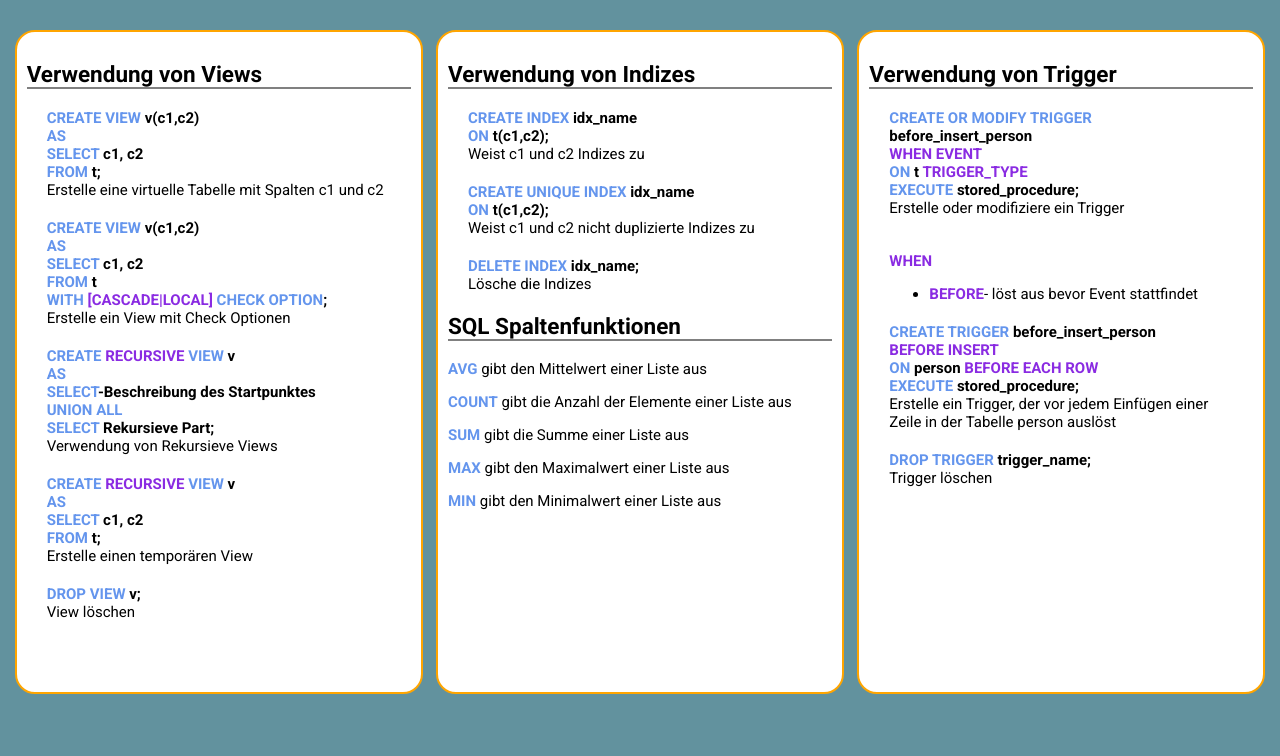
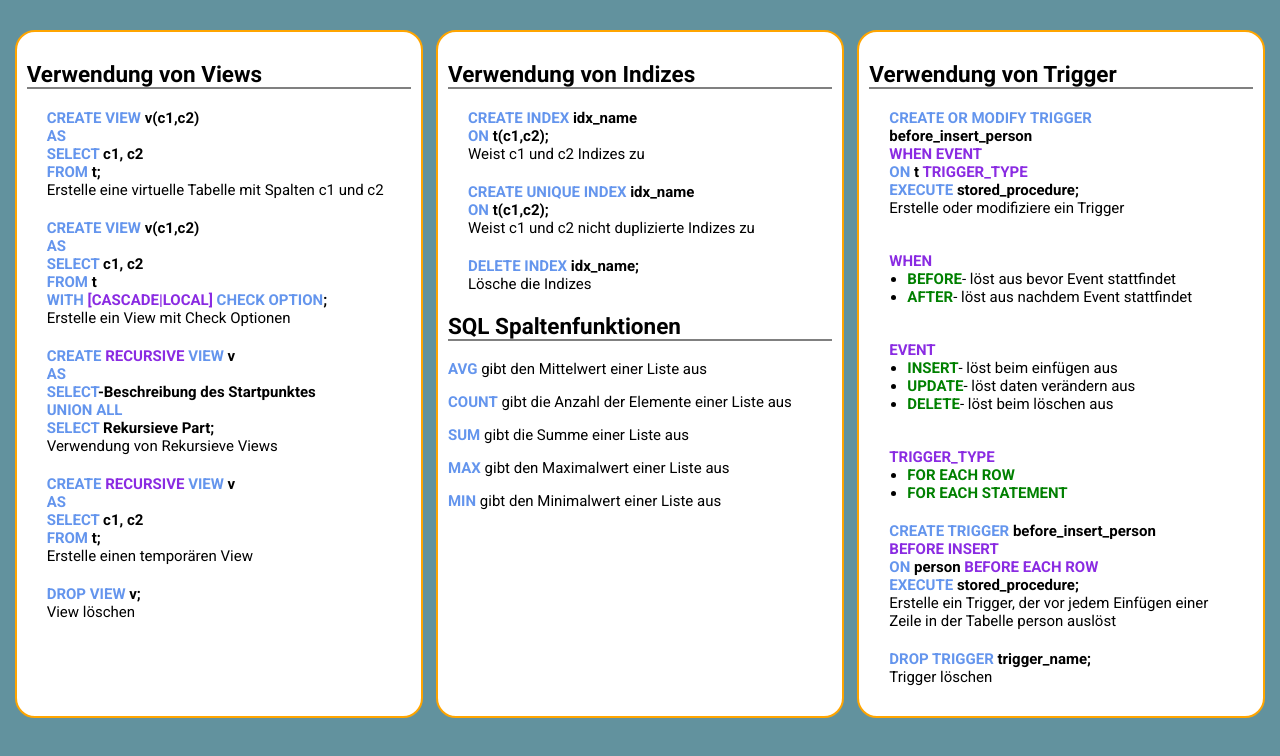
Before and after one commit to DaLahrmann/sql_spickzettel, a plain HTML site: page index.html in a window 1280 px wide. Shown: the part 1555-2311 px from the top of the page. Before the commit the page ends 2287 px from the top, so only its background shows below. Drawn offline with Linux system fonts and the light colour scheme.

Commit message:
Update list

```diff
--- a/index.html
+++ b/index.html
@@ -732,16 +732,48 @@
           <p class="sql_command">
             <span class="sql-keywords">execute</span> stored_procedure;
           </p>
-          <p class="explanation">
-            Erstelle oder modifiziere ein Trigger
-          </p>
+          <p class="explanation">Erstelle oder modifiziere ein Trigger</p>
         </div>
 
         <div class="command">
-            <p><span class="commandword attribut">When</span></p>
-            <ul class="keyword_list">
-                <li><span class="commandword attribut">before</span>- löst aus bevor Event stattfindet</li>
-            </ul>
+          <p class="list_title"><span class="commandword attribut">When</span></p>
+          <ul class="keyword_list">
+            <li>
+              <span class="commandword sql-keywords2">before</span>- löst aus
+              bevor Event stattfindet
+            </li>
+            <li>
+              <span class="commandword sql-keywords2">after</span>- löst aus
+              nachdem Event stattfindet
+            </li>
+          </ul>
+        </div>
+
+        <div class="command">
+          <p class="list_title"><span class="commandword attribut">event</span></p>
+          <ul class="keyword_list">
+            <li>
+              <span class="commandword sql-keywords2">insert</span>- löst beim einfügen aus
+            </li>
+            <li>
+              <span class="commandword sql-keywords2">update</span>- löst daten verändern aus
+            </li>
+            <li>
+              <span class="commandword sql-keywords2">delete</span>- löst beim löschen aus
+            </li>
+          </ul>
+        </div>
+
+        <div class="command">
+          <p class="list_title"><span class="commandword attribut">trigger_type</span></p>
+          <ul class="keyword_list">
+            <li>
+              <span class="commandword sql-keywords2">for each row</span>
+            </li>
+            <li>
+              <span class="commandword sql-keywords2">for each statement</span>
+            </li>
+          </ul>
         </div>
 
         <div class="command">
--- a/style.css
+++ b/style.css
@@ -21,7 +21,7 @@ header {
   position: fixed;
   left: 0;
   top: 0;
-  right:0;
+  right: 0;
 }
 
 header > p,
@@ -79,17 +79,17 @@ h1 {
 }
 
 .sql-keywords {
-    color:cornflowerblue;
+  color: cornflowerblue;
   text-transform: uppercase;
 }
 
 .sql-keywords2 {
-    color:green;
+  color: green;
   text-transform: uppercase;
 }
 
 .attribut {
-    color:blueviolet;
+  color: blueviolet;
   text-transform: uppercase;
 }
 
@@ -105,16 +105,23 @@ h1 {
   font-weight: bold;
 }
 
-
-.sammelbegriff{
+.sammelbegriff {
   color: green;
 }
 
-.keyword_list  {
-    margin: 0;
+.keyword_list {
+  margin: 0 0 0 18px;
+  padding: 0;
 }
 
-li {margin: 0;}
+.list_title {
+  margin-bottom: 0;
+}
+
+li {
+  margin: 0;
+  padding: 0;
+}
 
 footer {
   background-color: #62929e;
```
Lines whose indentation alone changed are shown as unchanged.
